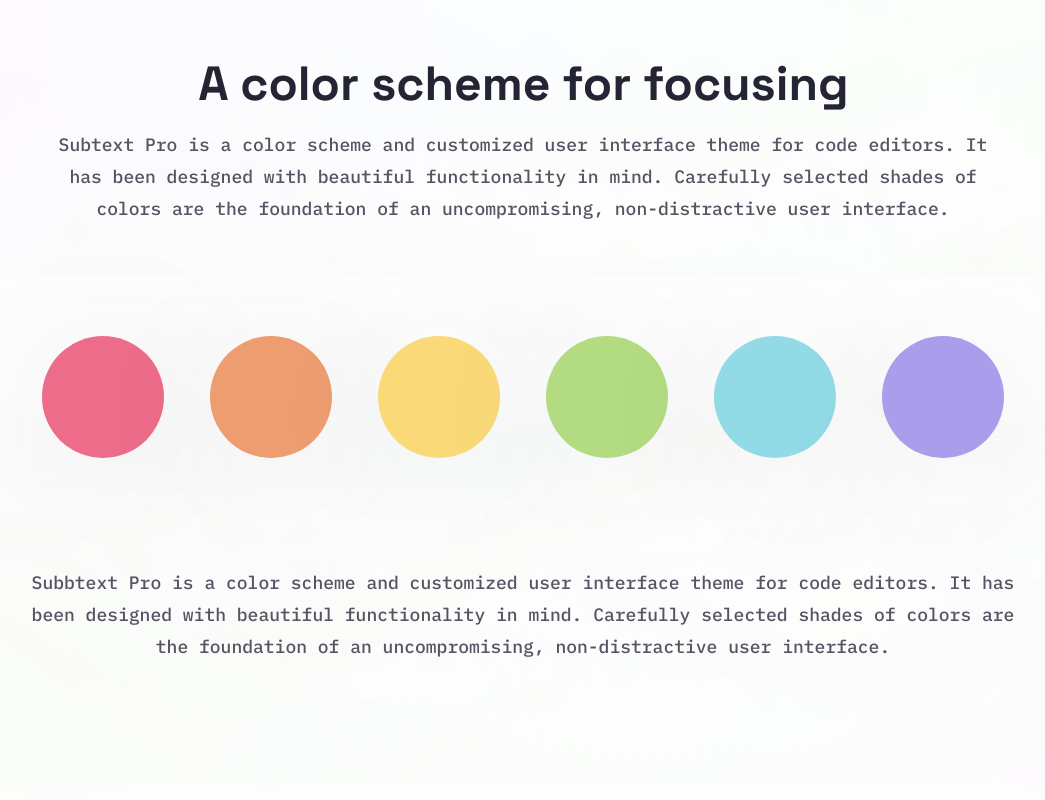
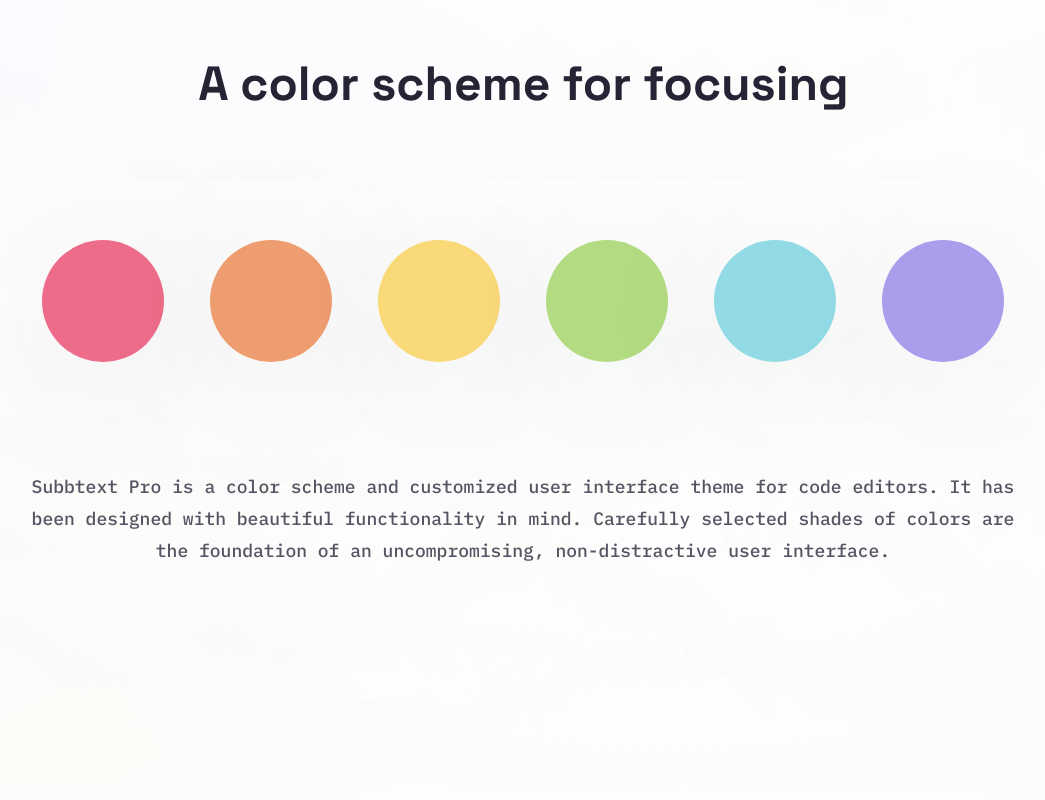
Before and after one commit to subtext-pro/subtext, a React (Vite) app: page / in a window 1280 px wide. Shown: the part 1320-2120 px from the top of the page, without its empty margins (117-1162 px from the left). Built offline with nearby package versions, Linux system fonts and the light colour scheme; a small style sheet from the web is missing.

Commit message:
Update App.jsx

```diff
--- a/App.jsx
+++ b/App.jsx
@@ -38,14 +38,13 @@
     line3: "https://anima-uploads.s3.amazonaws.com/projects/63ad04bf271484f4b798c6ce/releases/63ad04da0c5699f0e3a06976/img/line-3-2@2x.png",
     pixelparrotclearbg11: "https://anima-uploads.s3.amazonaws.com/projects/63ad04bf271484f4b798c6ce/releases/63ad04da0c5699f0e3a06976/img/pixelparrotclearbg-1-1@2x.png",
     spanText13: "A color scheme for focusing",
-    spanText14: "Subtext Pro is a color scheme and customized user interface theme for code editors. It has been designed with beautiful functionality in mind. Carefully selected shades of colors are the foundation of an uncompromising, non-distractive user interface.",
     spanText15: "Subbtext Pro is a color scheme and customized user interface theme for code editors. It has been designed with beautiful functionality in mind. Carefully selected shades of colors are the foundation of an uncompromising, non-distractive user interface.",
     pixelparrotclearbg12: "https://anima-uploads.s3.amazonaws.com/projects/63ad04bf271484f4b798c6ce/releases/63ad04da0c5699f0e3a06976/img/pixelparrotclearbg-1-2@2x.png",
     spanText16: "© 2022 Subtext Pro. ALL RIGHTS RESERVED",
     spanText17: "How to install free evaluation for VS Code:",
     spanText18: <React.Fragment>1. Package Control ‣ Install Package ‣ Theme -Subtext Pro<br />2. Command Palette ‣ Monokai Pro: select theme</React.Fragment>,
     spanText19: "You can freely evaluate Subtext Pro for VS Code.To remove the popups, a license of ",
-    spanText20: "€12.50",
+    spanText20: "$13",
     spanText21: " is required",
     spanText22: "Buy license",
     be65307B6F17Cb232: "https://anima-uploads.s3.amazonaws.com/projects/63ad04bf271484f4b798c6ce/releases/63ad04da0c5699f0e3a06976/img/be65307b6f17cb23-2-1@2x.png",
```
